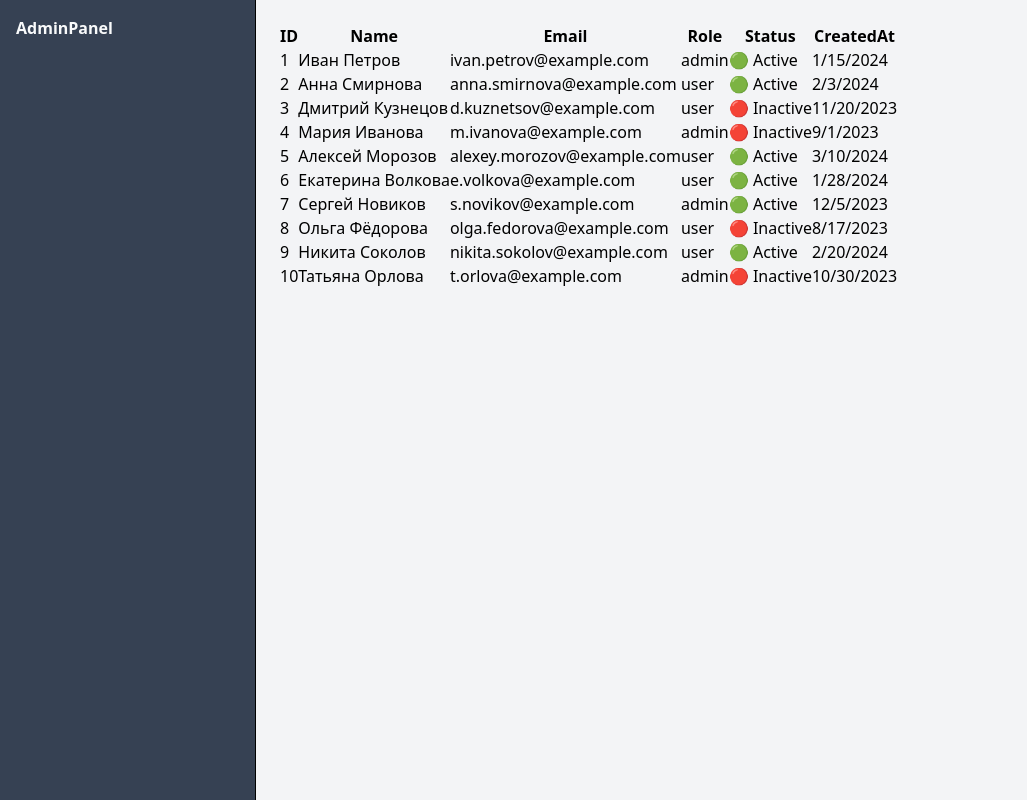
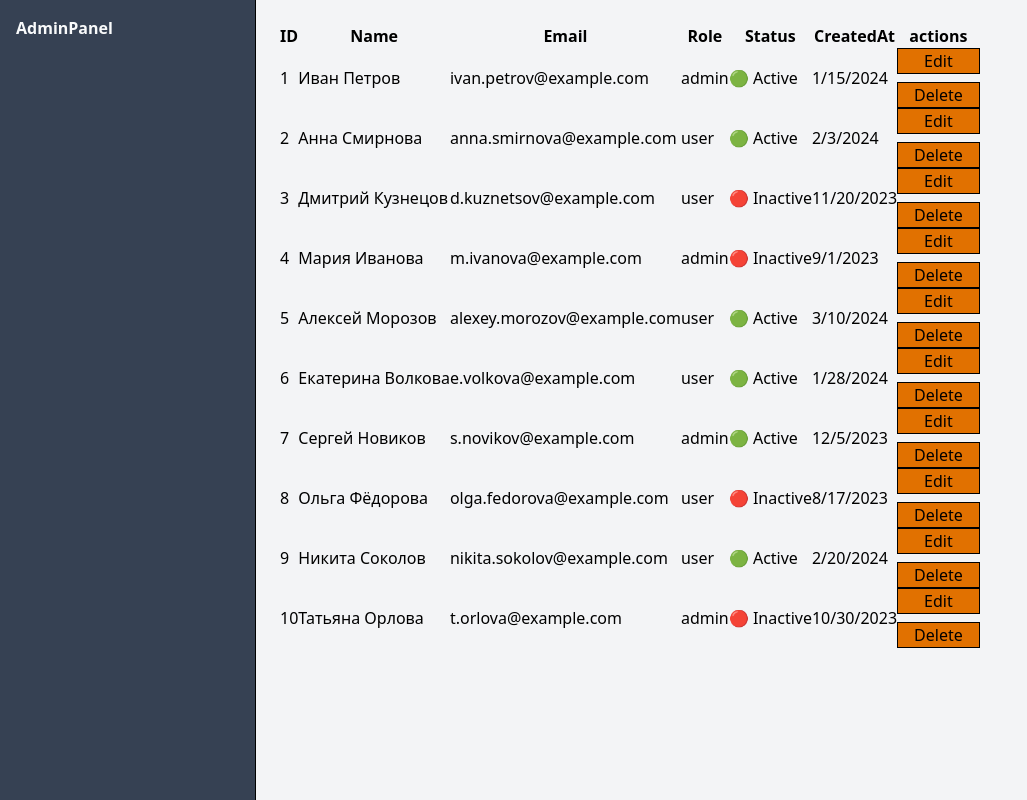
Before and after one commit to TurchynYaroslav/admin-dashboard, a React (Vite) app: page /users in a window 1280 px wide. Shown: the whole page, without its empty margins (0-1027 px from the left). Built offline with nearby package versions, Linux system fonts and the light colour scheme.

Commit message:
feat: add actions column to reusable table

```diff
--- a/src/components/table/Table.tsx
+++ b/src/components/table/Table.tsx
@@ -7,28 +7,43 @@ interface TableProps<T> {
 }
 
 function Table<T>({ data, columns, getRowKey }: TableProps<T>) {
+  function renderCell(column: Column<T>, row: T) {
+    if (column.type === "data") {
+      const value = String(row[column.id]);
+      return column.render ? column.render(row[column.id], row) : value;
+    }
+    if (column.type === "actions") {
+      return (
+        <div className="grid gap-2">
+          {column.actions.map((action) => (
+            <button
+              className="border px-4 justify-center bg-amber-600"
+              key={action.id}
+              onClick={() => action.callback(row)}
+            >
+              {action.label}
+            </button>
+          ))}
+        </div>
+      );
+    }
+  }
   return (
-    <table>
+    <table className="">
       <thead>
-        <tr>
+        <tr className="">
           {columns.map((column) => {
-            return <th key={String(column.id)}>{column.label}</th>;
+            return <th key={column.label}>{column.label}</th>;
           })}
         </tr>
       </thead>
       <tbody>
         {data.map((row) => {
           return (
-            <tr key={getRowKey(row)}>
-              {columns.map((column) => {
-                return (
-                  <td key={String(column.id)}>
-                    {column.render
-                      ? column.render(row[column.id], row)
-                      : String(row[column.id])}
-                  </td>
-                );
-              })}
+            <tr key={getRowKey(row)} className="">
+              {columns.map((column) => (
+                <td key={column.label}>{renderCell(column, row)}</td>
+              ))}
             </tr>
           );
         })}
--- a/src/components/table/table.types.ts
+++ b/src/components/table/table.types.ts
@@ -1,5 +1,20 @@
-export interface Column<T> {
+interface Action<T> {
+  id: string;
+  label: string;
+  callback: (row: T) => void;
+}
+
+interface BaseColumn {
+  label: string;
+}
+interface DataColumn<T> {
+  type: "data";
   id: keyof T;
-  label: string;
   render?: (value: T[keyof T], row: T) => React.ReactNode;
 }
+interface ActionsColumn<T> {
+  type: "actions";
+  actions: Action<T>[];
+}
+
+export type Column<T> = BaseColumn & (DataColumn<T> | ActionsColumn<T>);
--- a/src/pages/UsersPage.tsx
+++ b/src/pages/UsersPage.tsx
@@ -4,19 +4,41 @@ import { users } from "../data/users";
 import type { User } from "../types/user";
 
 const columns: Column<User>[] = [
-  { id: "id", label: "ID" },
-  { id: "name", label: "Name" },
-  { id: "email", label: "Email" },
-  { id: "role", label: "Role" },
+  { id: "id", label: "ID", type: "data" },
+  { id: "name", label: "Name", type: "data" },
+  { id: "email", label: "Email", type: "data" },
+  { id: "role", label: "Role", type: "data" },
   {
     id: "status",
     label: "Status",
     render: (value) => (value === "active" ? "🟢 Active" : "🔴 Inactive"),
+    type: "data",
   },
   {
     id: "createdAt",
     label: "CreatedAt",
     render: (value) => new Date(value as string).toLocaleDateString(),
+    type: "data",
+  },
+  {
+    type: "actions",
+    label: "actions",
+    actions: [
+      {
+        id: "edit",
+        label: "Edit",
+        callback: (row) => {
+          console.log("Edit", row.name);
+        },
+      },
+      {
+        id: "delete",
+        label: "Delete",
+        callback: (row) => {
+          console.log("Delete", row.name);
+        },
+      },
+    ],
   },
 ];
 
```
